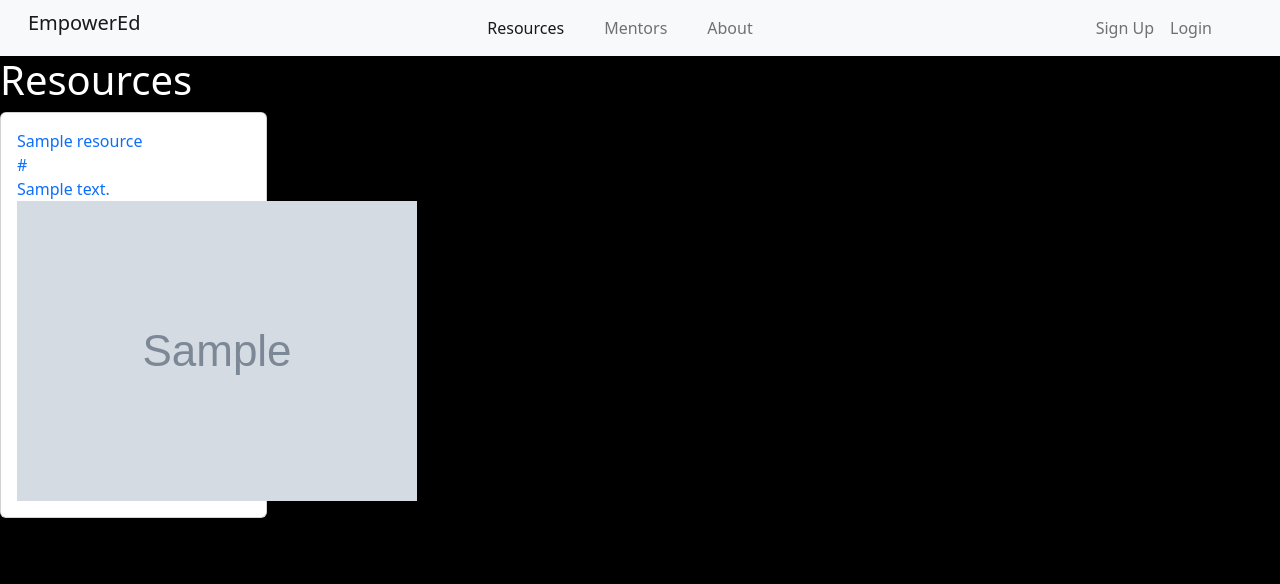
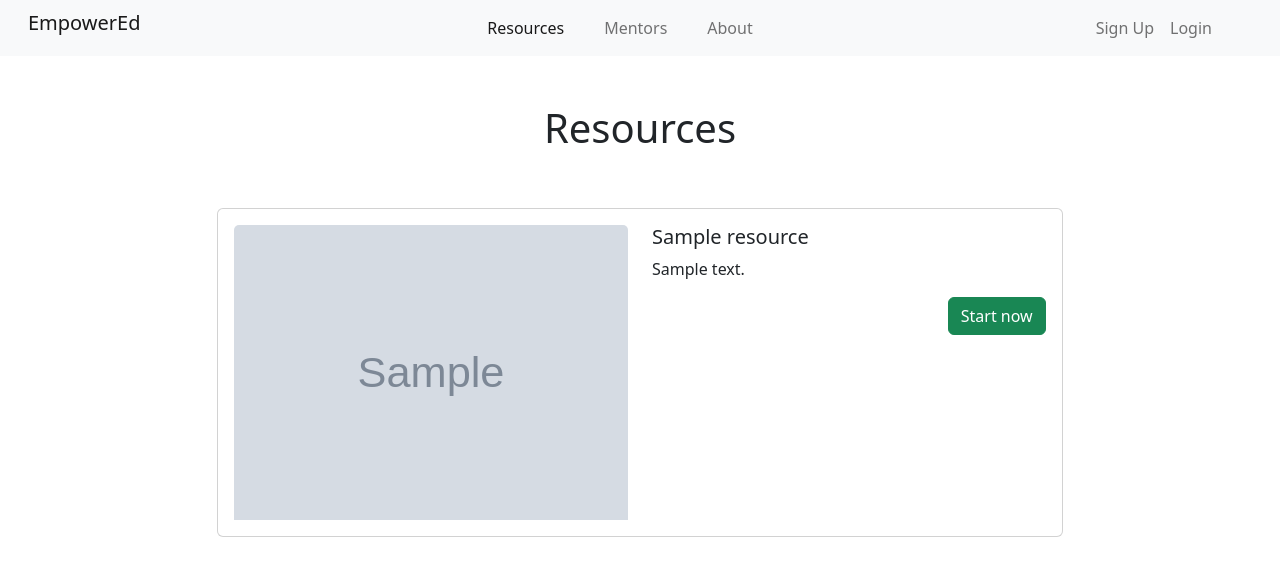
Before and after one commit to folarin-ogungbemi/EmpowerEd-v1-Hackthon, a Django app: page /resources/ in a window 1280 px wide. Shown: the top 584 px of the page. Run offline with Django 4.2, Linux system fonts and the light colour scheme; tables that the repository leaves empty hold one stand-in row (values such as "Sample post"); grey boxes marked "Sample" are stand-in pictures; parts of the project's set-up code (start-up, migrations or seed data) failed here and were passed over; some libraries are stand-ins or nearby versions; some web fonts are replaced.

Commit message:
Add style to resources

```diff
--- a/static/css/base.css
+++ b/static/css/base.css
@@ -11,8 +11,3 @@
     GENERAL STYLE
     *********** */
 /*-----------General--------------*/
-
-body{
-    background-color: #000;
-    color: #fff;
-}
--- a/templates/resources.html
+++ b/templates/resources.html
@@ -1,27 +1,33 @@
 {% extends "base.html" %}
 {% load static %}
 {% block content %}
-<h1>Resources</h1>
+<div class="row">
+    <div class="col-12 my-5">
+        <h1 class="text-center">Resources</h1>
+    </div>
+</div>
 
+<div class="row">
     {% if 'resource_list' %}
-<div class="col-10">
-
+    <div class="col-8 mx-auto">
         {% for resource in resource_list %}
-    <div class="col-xxl-2 col-xl-3 col-lg-4 col-sm-6">
-        <div class="card mb-3">
-            <div class="card-body">
-                <div class="text-primary">{{ resource.name }}</div>
-                <div class="text-primary">{{ resource.url }}</div>
-                <div class="text-primary">{{ resource.about }}</div>
-                <div><img src="{{ resource.img }}"></div>
+            <div class="container card mb-5 p-3">
+                <div class="row">
+                    <div class="col-6">
+                        <img src="{{ resource.img }}" class="card-img-top" alt="{{ resource.name }}">
+                    </div>
+                    <div class="col-6 d-flex flex-column">
+                        <h5 class="card-title text-dark">{{ resource.name }}</h5>
+                        <p class="card-text text-dark">{{ resource.about }}</p>
+                        <a href="{{ resource.url }}" class="btn btn-success ms-auto align-self-end">Start now</a>
                     </div>
                 </div>
             </div>
         {% endfor %}
-
     </div>
     {% else %}
     <p>Ooops, nothing here.</p>
     {% endif %}
+</div>
 
 {% endblock %}
```
Lines whose indentation alone changed are shown as unchanged.
